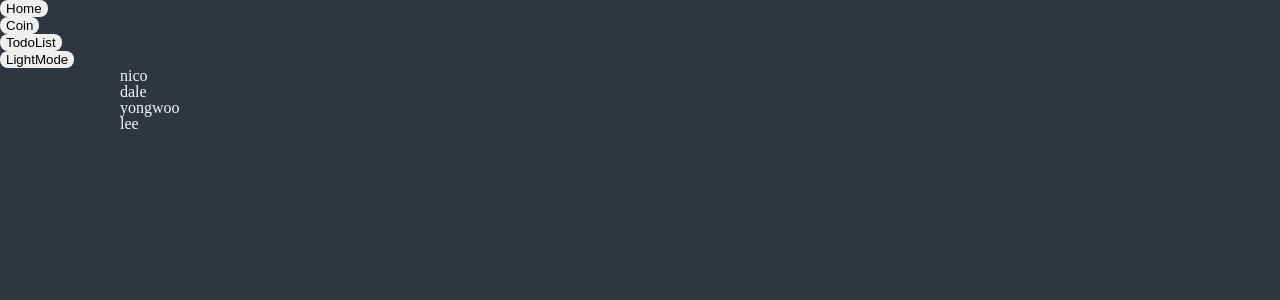
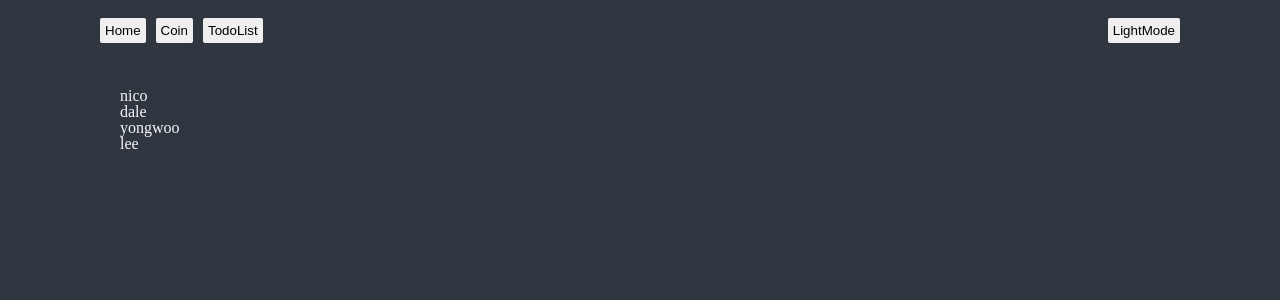
Before and after one commit to moolbum/react-masterclass, a React (Create React App) app: page / in a window 1280 px wide. Shown: the top 300 px of the page. Built offline with nearby package versions, Linux system fonts and the light colour scheme.

Commit message:
add: react-hook-form 타입 추가

```diff
--- a/src/Root.tsx
+++ b/src/Root.tsx
@@ -7,7 +7,7 @@ import Header from "./components/molecules/Header";
 const Wrapper = styled.div`
   display: flex;
   flex-direction: column;
-  height: 100vh;
+  height: 100%;
   background-color: ${({ theme }) => theme.backgroundColor};
 `;
 
--- a/src/components/molecules/Header/index.tsx
+++ b/src/components/molecules/Header/index.tsx
@@ -1,12 +1,36 @@
 import React from "react";
 import { useNavigate } from "react-router-dom";
 import { useRecoilState } from "recoil";
+import styled from "styled-components";
 import { isDarkAtom } from "../../../atoms";
 import {
   COIN_PATH,
   MAIN_PATH,
   TODO_LIST_PATH,
 } from "../../../routers/constants";
+
+const HeaerContainer = styled.header`
+  display: flex;
+  align-items: center;
+  justify-content: space-between;
+  width: 100%;
+  max-width: 1080px;
+  height: 60px;
+  margin: 0 auto;
+  margin-bottom: 28px;
+
+  ul {
+    display: flex;
+    justify-content: center;
+    align-items: center;
+    gap: 10px;
+  }
+
+  button {
+    padding: 5px;
+    border-radius: 2px;
+  }
+`;
 
 function Header() {
   const navigate = useNavigate();
@@ -17,7 +41,7 @@ function Header() {
   };
 
   return (
-    <header>
+    <HeaerContainer>
       <ul>
         <li>
           <button onClick={() => goToPage(MAIN_PATH)}>Home</button>
@@ -28,11 +52,11 @@ function Header() {
         <li>
           <button onClick={() => goToPage(TODO_LIST_PATH)}>TodoList</button>
         </li>
-        <button type="button" onClick={() => setIsDarkMode((prev) => !prev)}>
-          {isDarkMode ? "DarkMode" : "LightMode"}
-        </button>
       </ul>
-    </header>
+      <button type="button" onClick={() => setIsDarkMode((prev) => !prev)}>
+        {isDarkMode ? "DarkMode" : "LightMode"}
+      </button>
+    </HeaerContainer>
   );
 }
 
--- a/src/pages/TodoList/index.tsx
+++ b/src/pages/TodoList/index.tsx
@@ -1,5 +1,5 @@
 import React from "react";
-import { useForm } from "react-hook-form";
+import { FieldValues, useForm } from "react-hook-form";
 import styled from "styled-components";
 
 const Form = styled.form`
@@ -11,27 +11,48 @@ const Form = styled.form`
 
   input {
     padding: 10px 20px;
+    border-radius: 8px;
   }
 
   button {
     padding: 10px 20px;
+    border-radius: 8px;
   }
 `;
 
 function TodoList() {
-  const { register, watch } = useForm();
+  const { register, handleSubmit } = useForm();
 
-  console.log("watch", watch());
+  const onValid = (data: FieldValues) => {
+    console.log(data);
+  };
 
   return (
     <div>
-      <Form>
-        <input {...register("Email")} placeholder="Email" />
-        <input {...register("First Name")} placeholder="First Name" />
-        <input {...register("Last Name")} placeholder="Last Name" />
-        <input {...register("User Name")} placeholder="User Name" />
-        <input {...register("Password")} placeholder="Password" />
-        <input {...register("PasswordCheck")} placeholder="PasswordCheck" />
+      <Form onSubmit={handleSubmit(onValid)}>
+        <input {...register("Email", { required: true })} placeholder="Email" />
+        <input
+          {...register("First Name", { required: true })}
+          placeholder="First Name"
+        />
+        <input
+          {...register("Last Name", { required: true, minLength: 10 })}
+          placeholder="Last Name"
+        />
+        <input
+          {...register("User Name", { required: true })}
+          placeholder="User Name"
+        />
+        <input
+          {...register("Password", { required: true })}
+          placeholder="Password"
+          type="password"
+        />
+        <input
+          {...register("PasswordCheck", { required: true })}
+          placeholder="PasswordCheck"
+          type="password"
+        />
 
         <button>Add</button>
       </Form>
--- a/src/styles/GlobalStyle.ts
+++ b/src/styles/GlobalStyle.ts
@@ -20,8 +20,11 @@ const GlobalStyle = createGlobalStyle`
     outline: none;
   }
   input, button{
-    border-radius: 8px;
     border: none;
+  }
+
+  button{
+    cursor: pointer;
   }
 `;
 
```
